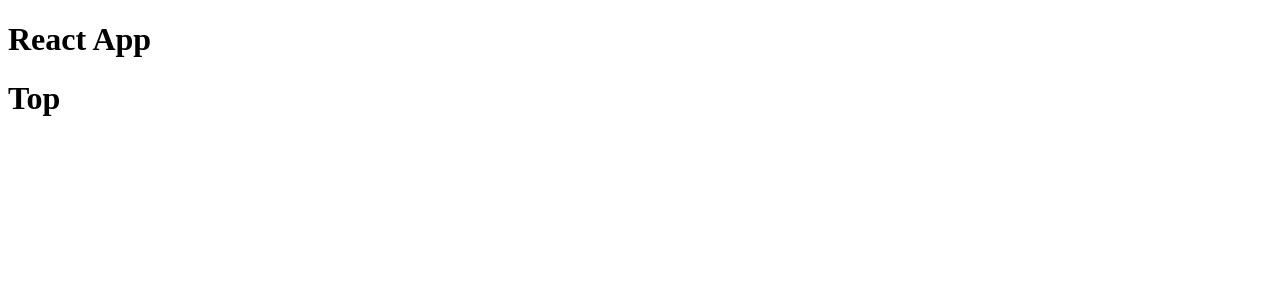
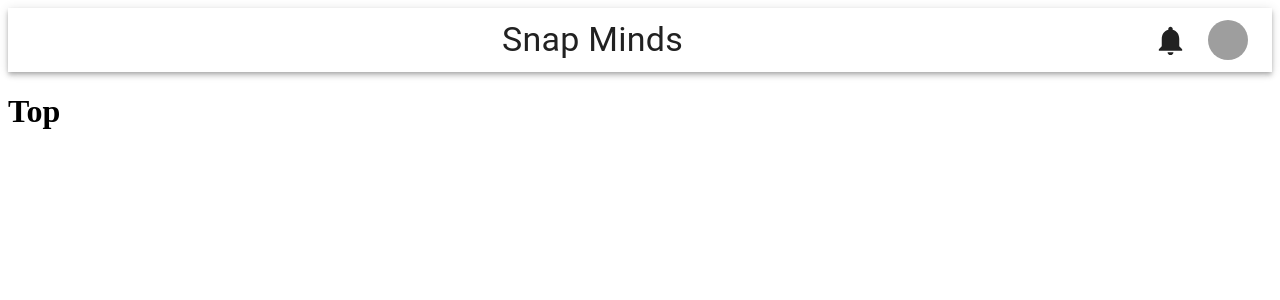
Before and after one commit to Teclub200/SnapMinds_FRONT, a React (Vite) app: page / in a window 1280 px wide. Shown: the top 300 px of the page. Built offline with nearby package versions, Linux system fonts and the light colour scheme; grey boxes are pictures that could not be loaded.

Commit message:
Install MUI and create titlebar component

```diff
--- a/src/App.tsx
+++ b/src/App.tsx
@@ -6,10 +6,25 @@
 import { RecipeDetailPage } from "./components/pages/RecipeDetailPage";
 import { PostRecipePage } from "./components/pages/PostRecipePage";
 
+import { ThemeProvider, createTheme } from "@mui/material/styles";
+
+//カラーテーマの設定
+const theme = createTheme({
+  palette: {
+    primary: {
+      main: "#FFFFFF",
+    },
+    secondary: {
+      main: "#52b1ff",
+    },
+  },
+});
+
 function App() {
   return (
+    <>
+      <ThemeProvider theme={theme}>
         <div className="App">
-      <h1>React App</h1>
           <Routes>
             <Route path="/" element={<TopPage />} />
             <Route path="/login" element={<LoginPage />} />
@@ -20,6 +35,8 @@
             <Route path="/post" element={<PostRecipePage />} />
           </Routes>
         </div>
+      </ThemeProvider>
+    </>
   );
 }
 
--- /dev/null
+++ b/src/components/common/TitleBar.tsx
@@ -0,0 +1,36 @@
+import { AppBar, Box, Button, Toolbar, Typography } from "@mui/material";
+import Badge from "@mui/material/Badge";
+import { Avatar } from "@mui/material";
+
+import NotificationsIcon from "@mui/icons-material/Notifications";
+
+export const TitleBar = () => {
+  return (
+    <>
+      <Box sx={{ flexGrow: 1 }}>
+        <AppBar position="static" color="primary">
+          <Toolbar>
+            <Typography
+              variant="h4"
+              component="div"
+              sx={{ flexGrow: 1, textAlign: "center", cursor: "pointer" }}
+              onClick={() => {
+                window.location.href = "/";
+              }}
+            >
+              Snap Minds
+            </Typography>
+            <Badge
+              badgeContent={0}
+              color="secondary"
+              sx={{ marginRight: "20px" }}
+            >
+              <NotificationsIcon fontSize="large" />
+            </Badge>
+            <Avatar src="/broken-image.jpg" />
+          </Toolbar>
+        </AppBar>
+      </Box>
+    </>
+  );
+};
--- a/src/components/pages/TopPage.tsx
+++ b/src/components/pages/TopPage.tsx
@@ -1,5 +1,11 @@
+import { TitleBar } from "../common/TitleBar";
 import { Top } from "../features/top/Top";
 
 export const TopPage = () => {
-  return <Top />;
+  return (
+    <>
+      <TitleBar />
+      <Top />
+    </>
+  );
 };
```
Also changed, not shown: package.json (+9 -1 lines), 1 other file (tests, documents, lock files or other folders). Lines whose indentation alone changed are shown as unchanged.
